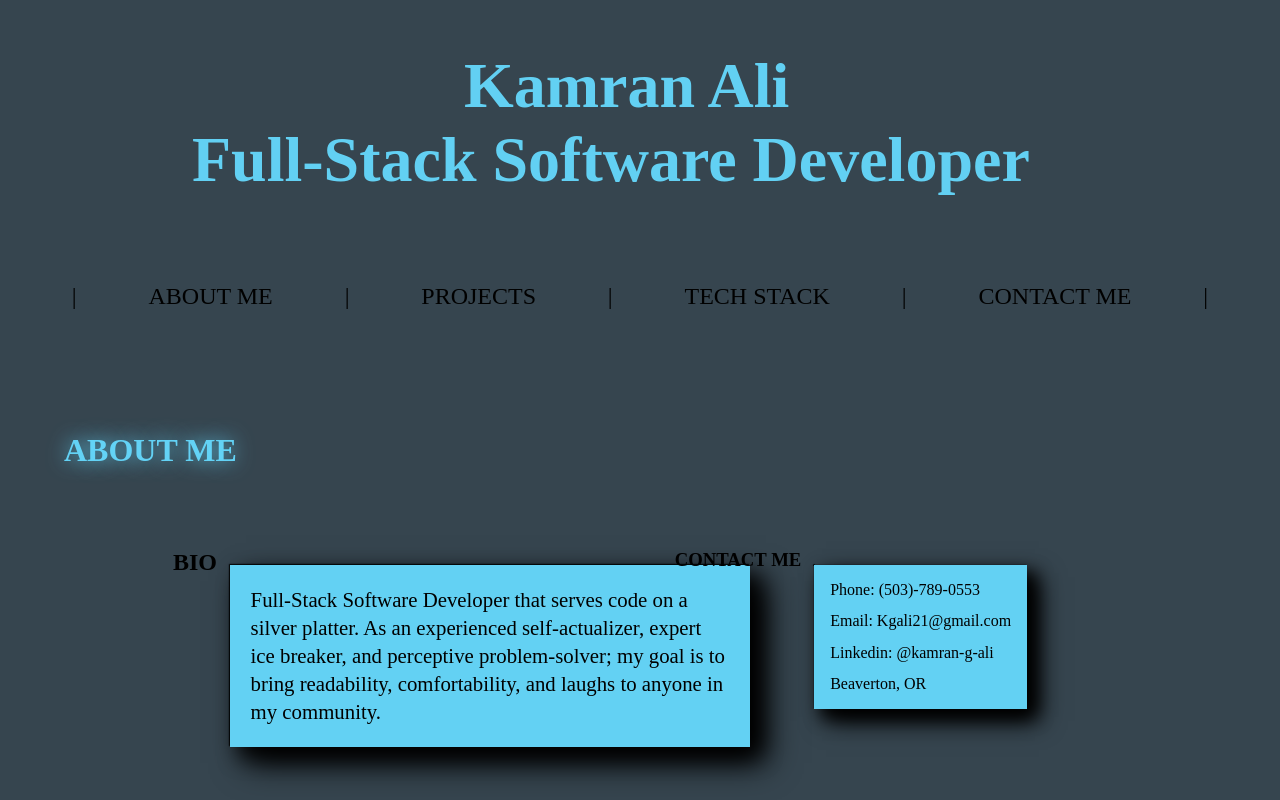
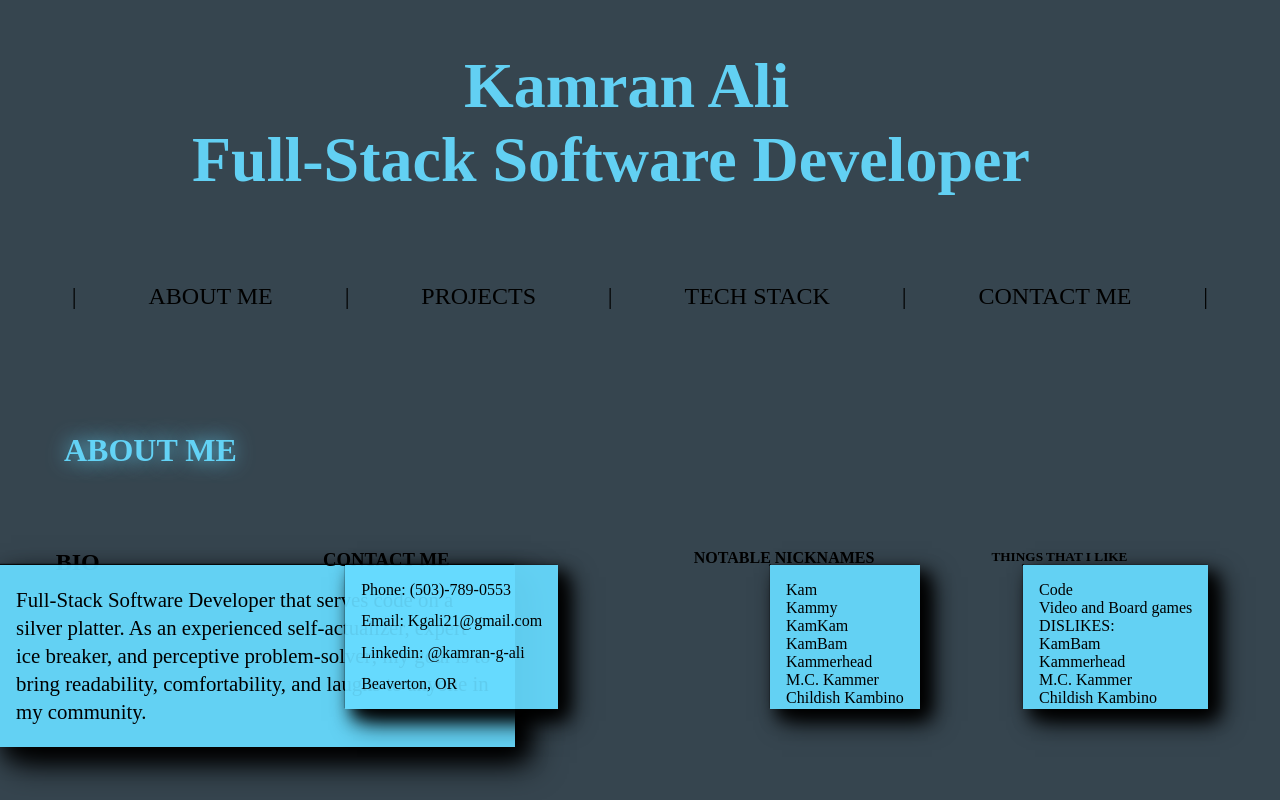
Before and after one commit to kgali21/kam-portfolio, a React app: page / in a window 1280 px wide. Shown: the top 800 px of the page. Built offline with nearby package versions, Linux system fonts and the light colour scheme.

Commit message:
added some nicknames and things i like

```diff
--- a/src/components/aboutMe/AboutMe.css
+++ b/src/components/aboutMe/AboutMe.css
@@ -3,7 +3,7 @@
     margin-left: 4em;
     margin: 5em 0 0 4em;
     color: #66dbffee;
-  text-shadow: 0px 0px 20px;
+    text-shadow: 0px 0px 20px;
 }
 
 .AboutMeContents {
@@ -26,7 +26,6 @@
     background-color: #66dbffee;
     padding: 1em;
     box-shadow: .5em .5em 1em, .75em .75em 1.5em, -.05em -.05em .05em;
-
 }
 
 .ContactMeContents {
@@ -39,3 +38,15 @@
     padding: 1em;
     box-shadow: .5em .5em 1em, .75em .75em 1.5em, -.05em -.05em .05em;
 }
+
+.Nicknames {
+    display: flex;
+    flex-direction: column;
+    justify-content: space-evenly;
+    margin: 1em 1em 0em -10em;
+    background-color: #66dbffee;
+    width: auto;
+    padding: 1em;
+    box-shadow: .5em .5em 1em, .75em .75em 1.5em, -.05em -.05em .05em;
+    list-style: none;
+}
--- a/src/components/aboutMe/AboutMe.js
+++ b/src/components/aboutMe/AboutMe.js
@@ -9,16 +9,37 @@ const AboutMe = () => (
     </div>
         <div className={styles.AboutMeContents}>
             <h2>BIO </h2>
-            <div className={styles.BioContents}>
+                <div className={styles.BioContents}>
                     <p>Full-Stack Software Developer that serves code on a silver platter. As an experienced self-actualizer, expert ice breaker, and perceptive problem-solver; my goal is to bring readability, comfortability, and laughs to anyone in my community.</p>
                 </div>
             <h3>CONTACT ME </h3>
-            <div className={styles.ContactMeContents}>
+                <div className={styles.ContactMeContents}>
                     <p>Phone: (503)-789-0553</p>
                     <p>Email: Kgali21@gmail.com</p>
                     <p>Linkedin: @kamran-g-ali</p>
                     <p>Beaverton, OR</p>
                 </div>
+            <h4> NOTABLE NICKNAMES</h4>
+                <ul className={styles.Nicknames}>
+                    <li>Kam</li>
+                    <li>Kammy</li>
+                    <li>KamKam</li>
+                    <li>KamBam</li>
+                    <li>Kammerhead</li>
+                    <li>M.C. Kammer</li>
+                    <li>Childish Kambino</li>
+                </ul>
+            <h5> THINGS THAT I LIKE</h5>
+            <ul className={styles.Nicknames}>
+                <li>Code</li>
+                <li>Video and Board games</li>
+                <li></li>
+                <li>DISLIKES:</li>
+                <li>KamBam</li>
+                <li>Kammerhead</li>
+                <li>M.C. Kammer</li>
+                <li>Childish Kambino</li>
+            </ul>
         </div>
     </>
 )
```
